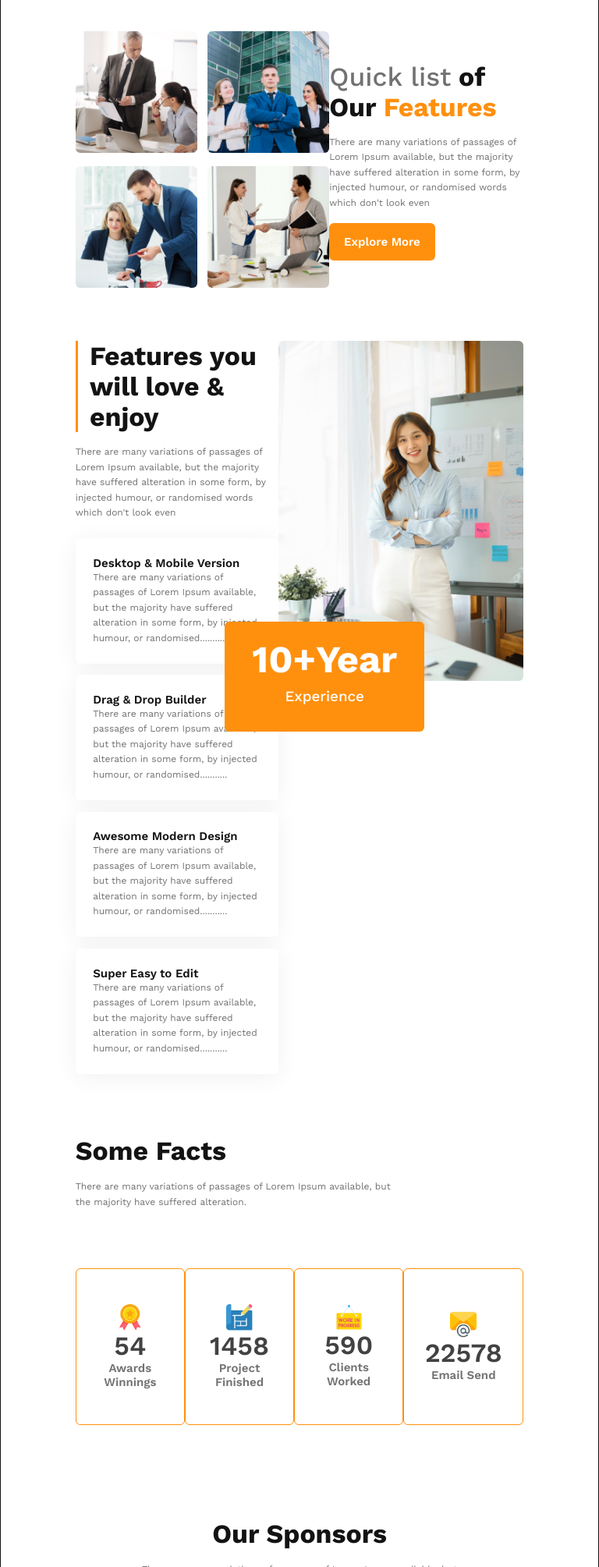
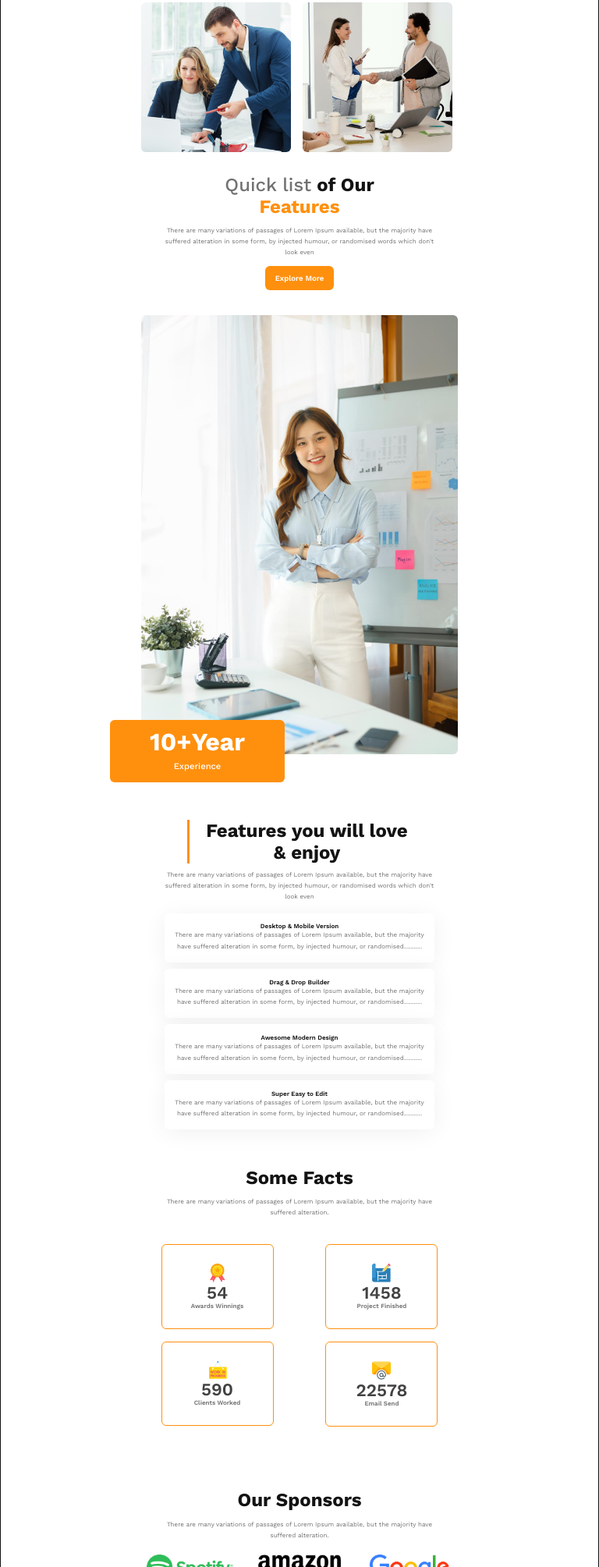
Before and after one commit to arnabw/G3-Architects, a plain HTML site: page index.html in a window 768 px wide. Shown: the part 791-2800 px from the top of the page at 78% size. Drawn offline with nearby package versions, Linux system fonts and the light colour scheme.

Commit message:
COMPLETED

```diff
--- a/assets/styles/media-query.css
+++ b/assets/styles/media-query.css
@@ -2,14 +2,13 @@
 @media screen and (max-width:640px) {
 
     /* Shared Styles */
-    body{
+    body {
         max-width: 1024px;
     }
 
     .container {
         width: 33%;
         max-width: 40rem;
-        margin: 0 auto;
     }
 
     .shared-title {
@@ -210,21 +209,25 @@
     #foot .foot-above-part .foot-sponsor .img-1 {
         max-width: 3.44rem;
     }
+
     #foot .foot-above-part .foot-sponsor .img-2 {
         max-width: 3.43rem;
     }
-    #foot .foot-above-part .foot-sponsor .img-3{
+
+    #foot .foot-above-part .foot-sponsor .img-3 {
         max-width: 3.17rem;
     }
+
     #foot .foot-above-part .foot-sponsor .img-4 {
         max-width: 3.15rem;
     }
+
     #foot .foot-above-part .foot-sponsor .img-5 {
         max-width: 3.75rem;
     }
 
     #foot .foot-below-part {
-       display: none;
+        display: none;
     }
 
 
@@ -237,4 +240,233 @@
 
 
 /* LARGE DEVICE */
-@media screen and (min-width:640px) and (max-width:1024px) {}
+@media screen and (min-width:640px) and (max-width:1024px) {
+    /* Shared Styles */
+
+    body {
+        max-width: 1440px;
+    }
+
+    .container {
+        width: 53%;
+        max-width: 64rem;
+    }
+
+    .shared-title {
+        font-size: 1.5rem;
+    }
+
+    .shared-description {
+        font-size: 0.5rem;
+        line-height: 0.9rem;
+    }
+
+    .btn-primary {
+        font-size: 0.6rem;
+        padding: 0.6rem 0.8rem;
+        cursor: pointer;
+    }
+
+    /* Header Section */
+    #head {
+        padding: 2rem 0 1.8rem;
+    }
+
+    #head .nav {
+        flex-direction: column;
+        gap: 1rem;
+    }
+
+    #head .nav .nav-list ul>li {
+        margin-right: 1.8rem;
+    }
+
+    #head .nav .nav-list ul>li a {
+        font-size: 0.7rem;
+        line-height: 0.8rem;
+    }
+
+    /* Banner Section  */
+    .banner {
+        margin-top: 2rem;
+    }
+
+    .banner .banner-content .banner-title {
+        font-size: 2rem;
+        max-width: 30rem;
+    }
+
+    .banner .banner-content .banner-description {
+        max-width: 30rem;
+        margin: 1rem 0;
+    }
+
+    .banner .banner-img {
+        margin-top: 1.8rem;
+    }
+
+    .banner .banner-img img {
+        max-width: 64rem;
+    }
+
+    /* Features Section  */
+    #features {
+        padding: 2.5rem 0;
+    }
+
+    #features .features-container {
+        flex-direction: column;
+    }
+
+    #features .features-container .features-img {
+        gap: 0.5rem;
+    }
+
+    #features .features-container .features-img .feature-img img {
+        max-width: 12rem;
+    }
+
+    #features .features-container .features-content {
+        align-items: center;
+        text-align: center;
+        margin-top: 1.5rem;
+    }
+
+    #features .features-container .features-content .feature-title {
+        max-width: 18rem;
+    }
+
+    #features .features-container .features-content .feature-description {
+        max-width: 22rem;
+        margin: 0.6rem;
+    }
+
+    /* Features Second Section  */
+    #features .features-container-2 {
+        flex-direction: column-reverse;
+        padding-top: 2rem;
+    }
+
+    #features .features-container-2 .features-content-2 {
+        justify-content: center;
+        align-items: center;
+        text-align: center;
+    }
+
+    .features-content-2 .feature-2-title {
+        max-width: 18rem;
+        padding-left: 1rem;
+        margin-bottom: 0.5rem;
+    }
+
+    .features-content-2 .feature-2-description {
+        max-width: 22rem;
+    }
+
+    .features-content-2 .features-highlighted {
+        margin-top: 0.8rem;
+    }
+
+    .features-content-2 .features-highlighted .features-box {
+        padding: 0.8rem;
+        margin-bottom: 0.5rem;
+    }
+
+    .features-content-2 .features-highlighted .features-box .box-title {
+        font-size: 0.5rem;
+    }
+
+    .features-content-2 .features-highlighted .features-box .box-description {
+        max-width: 20rem;
+    }
+
+    #features .features-container-2 .features-img-2 img {
+        max-width: 28rem;
+    }
+
+    #features .features-container-2 .features-img-2 .TenYears {
+        max-width: 14rem;
+        padding: 1rem;
+        bottom: 3rem;
+        right: 2.5rem;
+    }
+
+    #features .features-container-2 .features-img-2 .TenYears h2 {
+        font-size: 2rem;
+        line-height: 1.5rem;
+    }
+
+    #features .features-container-2 .features-img-2 .TenYears h2 span {
+        font-size: 0.7rem;
+        line-height: 0.5rem;
+    }
+
+    /* FACTS SECTION */
+
+    #facts .facts-container .facts-content {
+        justify-content: center;
+        align-items: center;
+        text-align: center;
+    }
+
+    #facts .facts-container .facts-content .facts-description {
+        max-width: 22rem;
+        margin-top: 0.6rem;
+    }
+
+    #facts .facts-container .facts-highlighted {
+        display: grid;
+        grid-template-columns: repeat(2, 1fr);
+        align-items: center;
+        justify-items: center;
+        gap: 1rem;
+        margin-top: 2rem;
+    }
+
+    #facts .facts-container .facts-highlighted .facts-box {
+        padding: 1.5rem 1rem;
+        max-width: 9rem;
+    }
+
+    #facts .facts-container .facts-highlighted .facts-box img {
+        max-width: 1.5rem;
+    }
+
+    #facts .facts-container .facts-highlighted .facts-box h3 {
+        font-size: 1.4rem;
+    }
+
+    #facts .facts-container .facts-highlighted .facts-box p {
+        font-size: 0.5rem;
+    }
+
+    /* Footer Section  */
+    #foot {
+        padding: 5rem 0;
+    }
+
+    #foot .foot-above-part .foot-content .foot-description {
+        max-width: 22rem;
+        margin-top: 0.7rem;
+    }
+
+    #foot .foot-above-part .foot-sponsor {
+       display: grid;
+       grid-template-columns: repeat(3, 1fr);
+       justify-items: center;
+       align-items: center;
+       gap: 1rem;
+        margin-top: 1rem;
+    }
+
+    #foot .foot-below-part {
+        margin-top: 3rem;
+    }
+
+    #foot .foot-below-part .foot-copyright {
+        padding: 0.8rem 0;
+        font-size: 0.5rem;
+    }
+
+
+}
--- a/index.html
+++ b/index.html
@@ -24,7 +24,7 @@
                     <ul>
                         <li><a href="#">Home</a></li>
                         <li><a href="#">About</a></li>
-                        <li><a href="#">Contact Us</a></li>
+                        <li><a href="#">Contact</a></li>
                         <li><a href="#">Login</a></li>
                     </ul>
                 </div>
```
